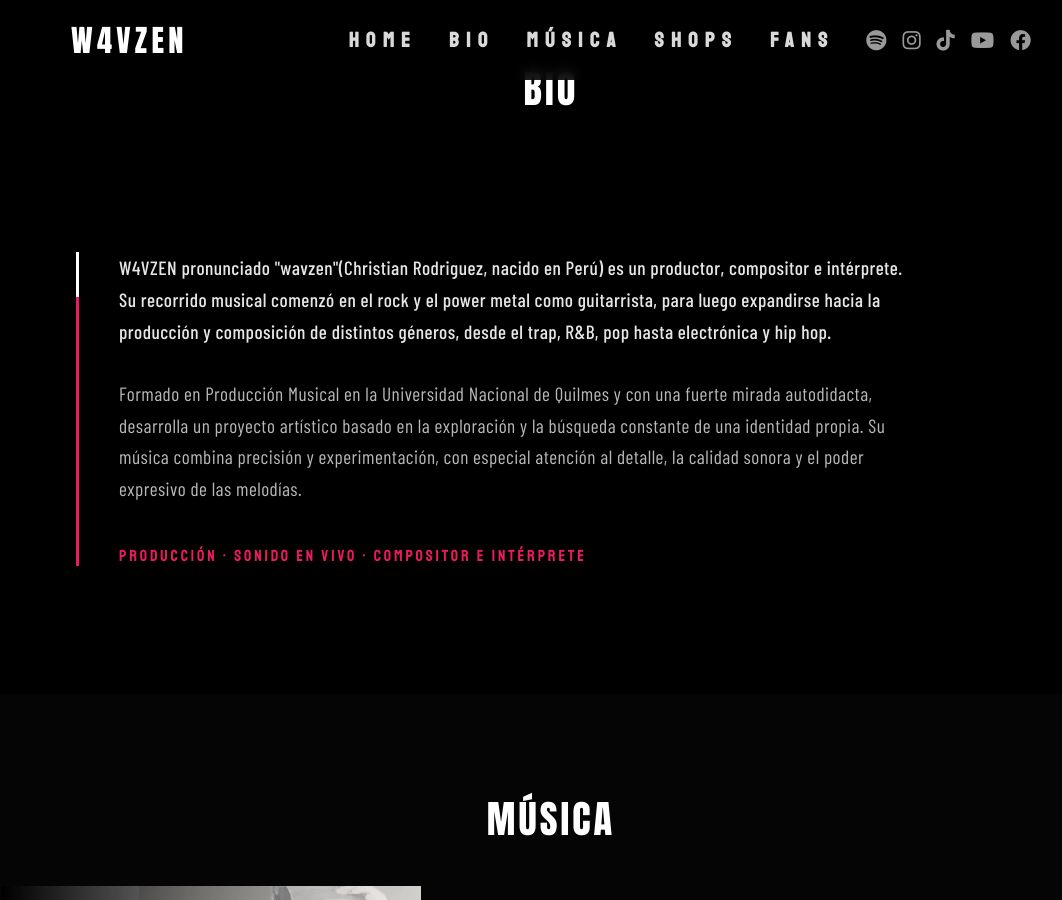
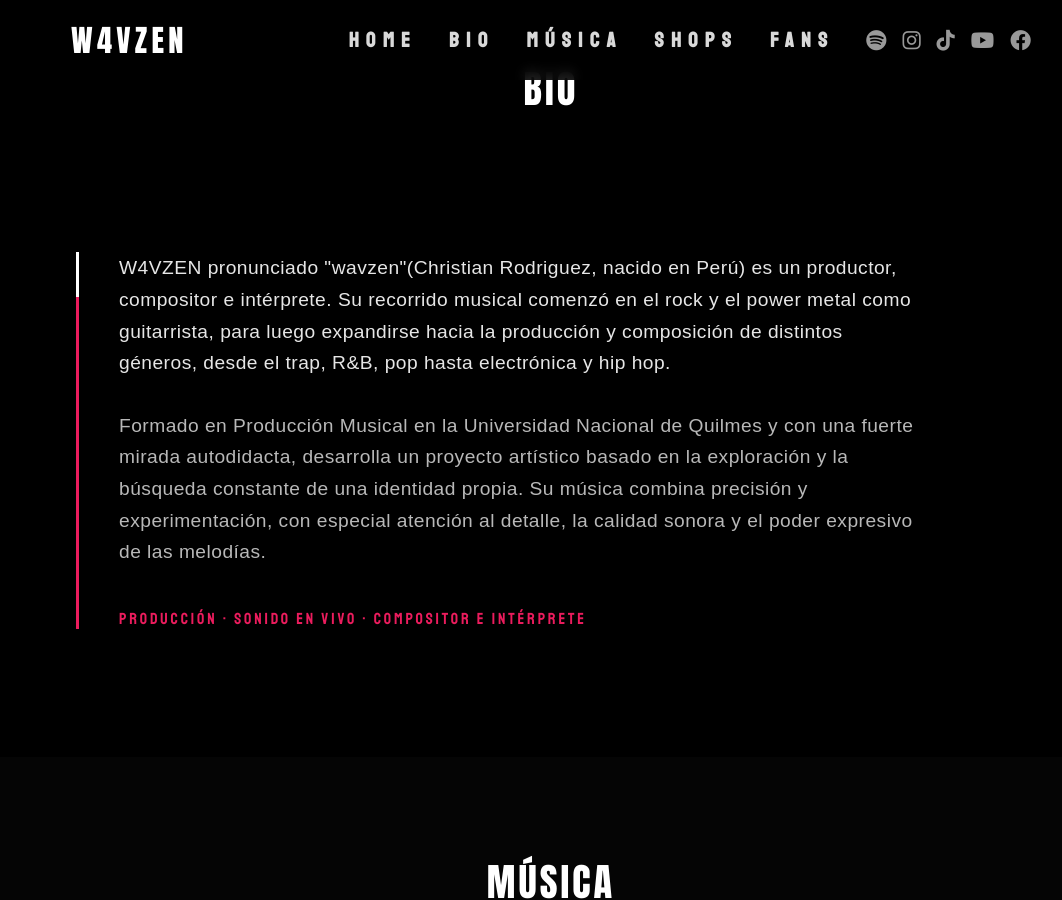
Before and after one commit to W4VZEN/w4vzen.github.io, a Jekyll site: the page built from index.html, in a window 1280 px wide and 900 px high, scrolled down 1068 px. Shown: the whole window, without its empty margins (89-1151 px from the left). Built offline with Jekyll 4.4.1, drawn with Linux system fonts in a browser that asks for light colours; some web fonts are replaced; comment, search, counter and statistics services are not loaded.

Commit message:
Update index.html

```diff
--- a/index.html
+++ b/index.html
@@ -5,10 +5,11 @@
 ---
 
 <!-- Google Fonts -->
-<link href="https://fonts.googleapis.com/css2?family=Anton&family=Barlow+Condensed:wght@300;400;500;600;700&family=Staatliches&display=swap" rel="stylesheet">
 
-<!-- Font Awesome (iconos) -->
-<link rel="stylesheet" href="https://cdnjs.cloudflare.com/ajax/libs/font-awesome/6.0.0/css/all.min.css">
+<link href="https://fonts.googleapis.com/css2?family=Anton&display=swap" rel="stylesheet">
+
+<link href="https://fonts.googleapis.com/css2?family=Staatliches&family=Rubik+Glitch&display=swap" rel="stylesheet">
+
 
 
 
```
